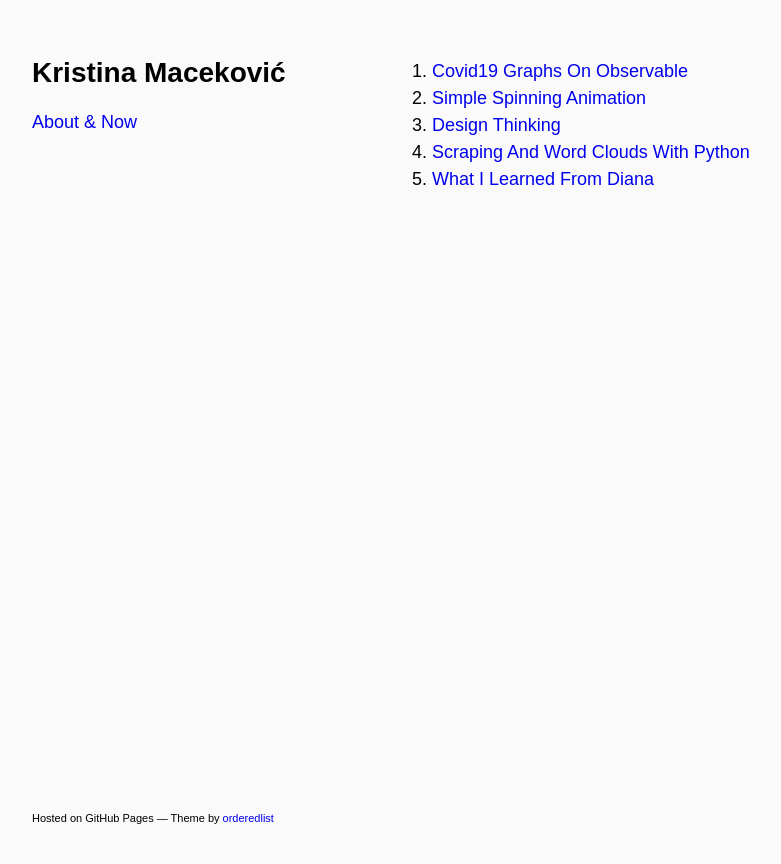
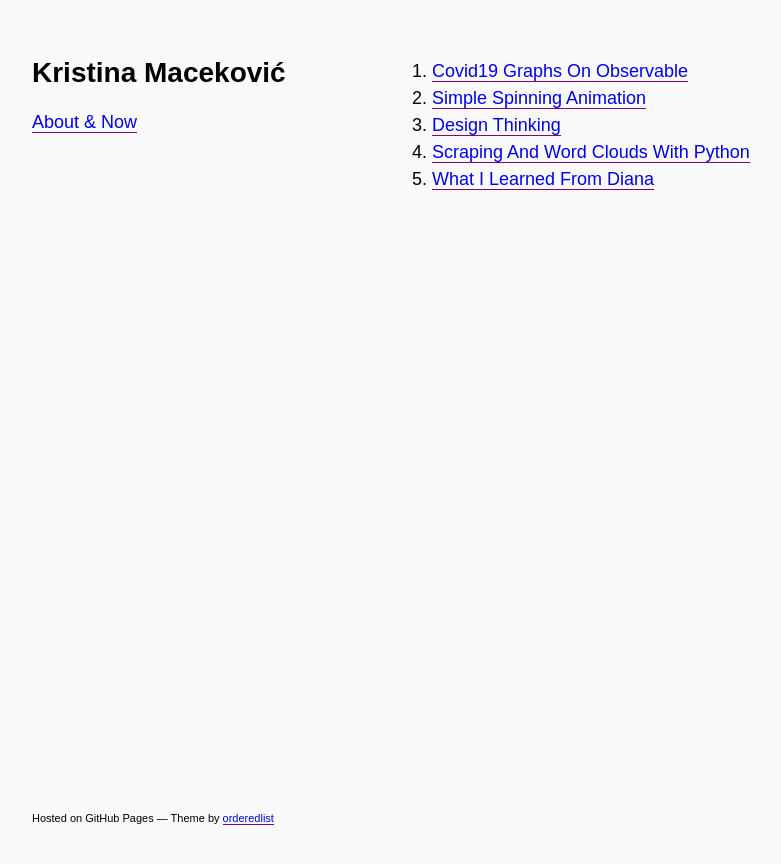
Before and after one commit to kristinamacekovic/new-web, a Jekyll site: the page built from index.md, in a window 1280 px wide. Shown: the top 864 px of the page, without its empty margins (178-959 px from the left). Built offline with Jekyll 4.4.1, drawn with Linux system fonts in a browser that asks for light colours.

Commit message:
Update style.scss

```diff
--- a/assets/css/style.scss
+++ b/assets/css/style.scss
@@ -10,25 +10,14 @@ h1 #title {
   font-weight: bold;
 }
 
-/*
-#logo {
-  border-radius: 50%;
-}
-
-a:before {
-  text-decoration: none;
-  border-bottom: 1px solid red;
-  color: #727272;
-}
-
 a {
   text-decoration: none;
-  border-bottom: 1px solid red;
-  color: #727272;
+  border-bottom: 1px solid purple;
 }
 
 a:hover {
   text-decoration: none;
-  border-bottom: 1px solid red;
+  background-color: purple;
+  padding: 2em;
   color: #727272;
-}*/
+}
```
